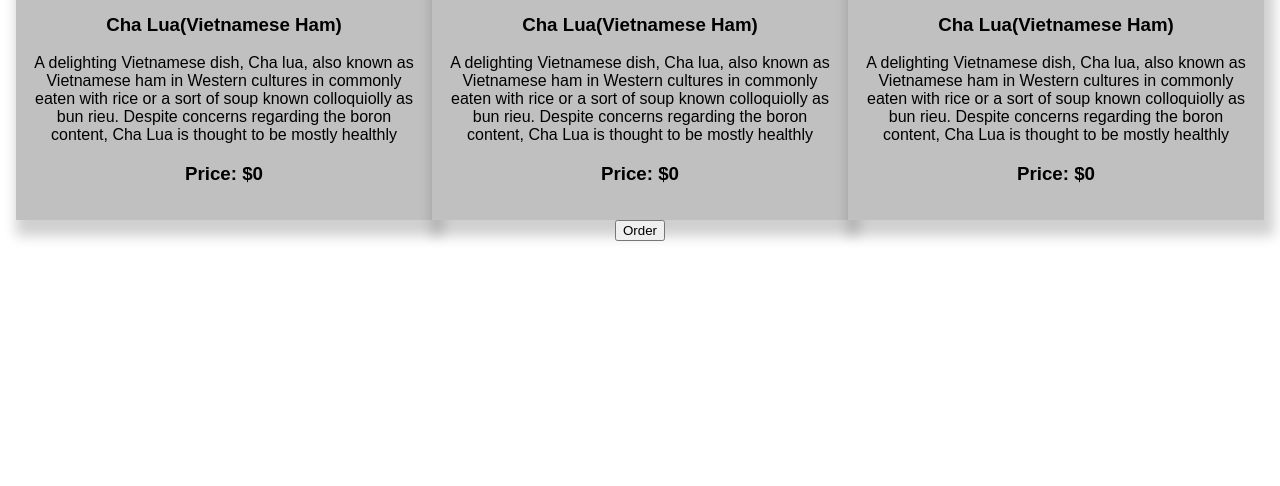
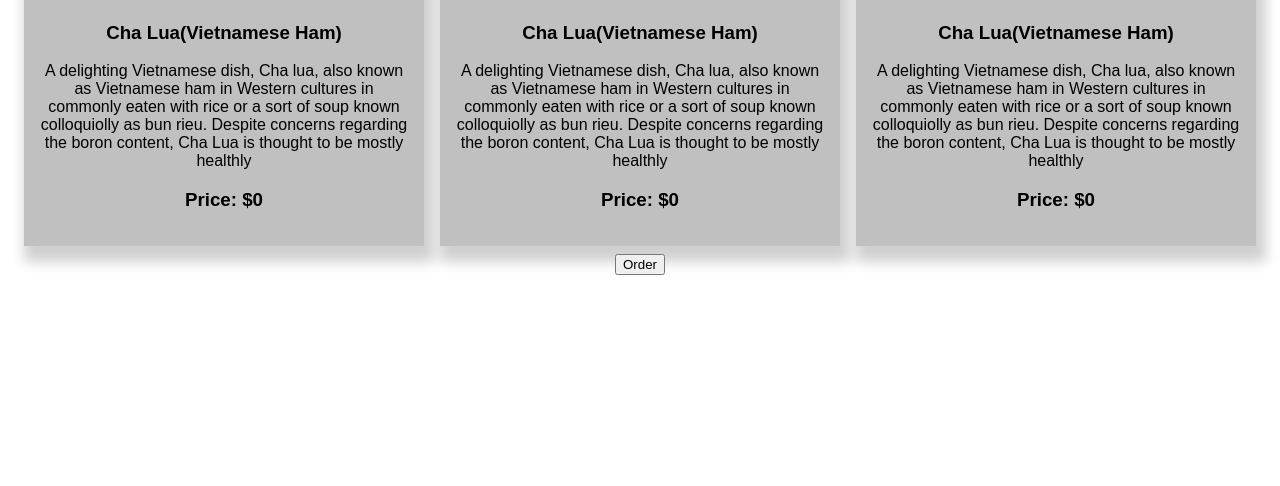
Before and after one commit to myclubisclub6/funkidapp, a PHP site: page / in a window 1280 px wide. Shown: the part 191-677 px from the top of the page. Run offline with PHP 8.4, Linux system fonts and the light colour scheme.

Commit message:
Add spacing between items

```diff
--- a/main.css
+++ b/main.css
@@ -16,6 +16,7 @@ section {
   background-color: silver;
   -webkit-box-shadow: 5px 11px 12px 5px rgba(0,0,0,0.19);
   box-shadow: 5px 11px 12px 5px rgba(0,0,0,0.19);
+  margin: 0.5em;
 }
 nav {
   background-color: rgb(50, 50, 50);
```
